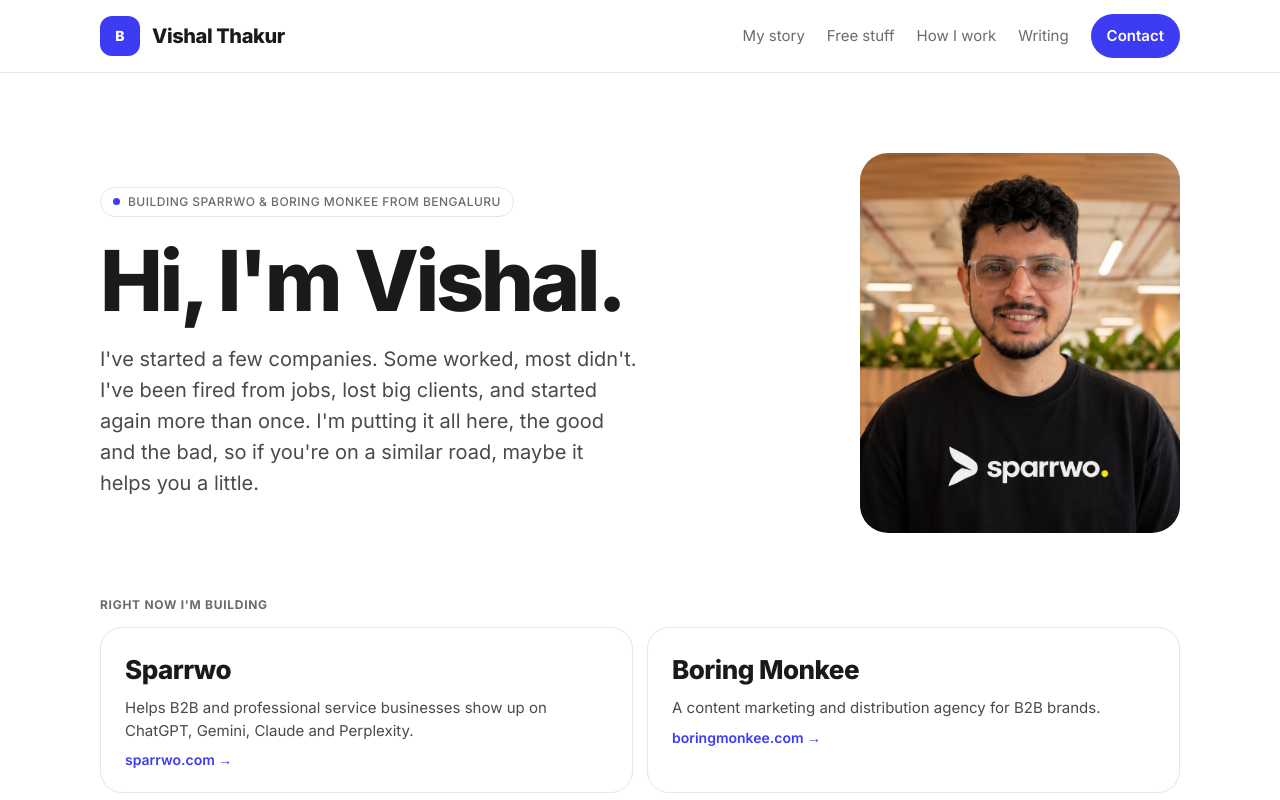
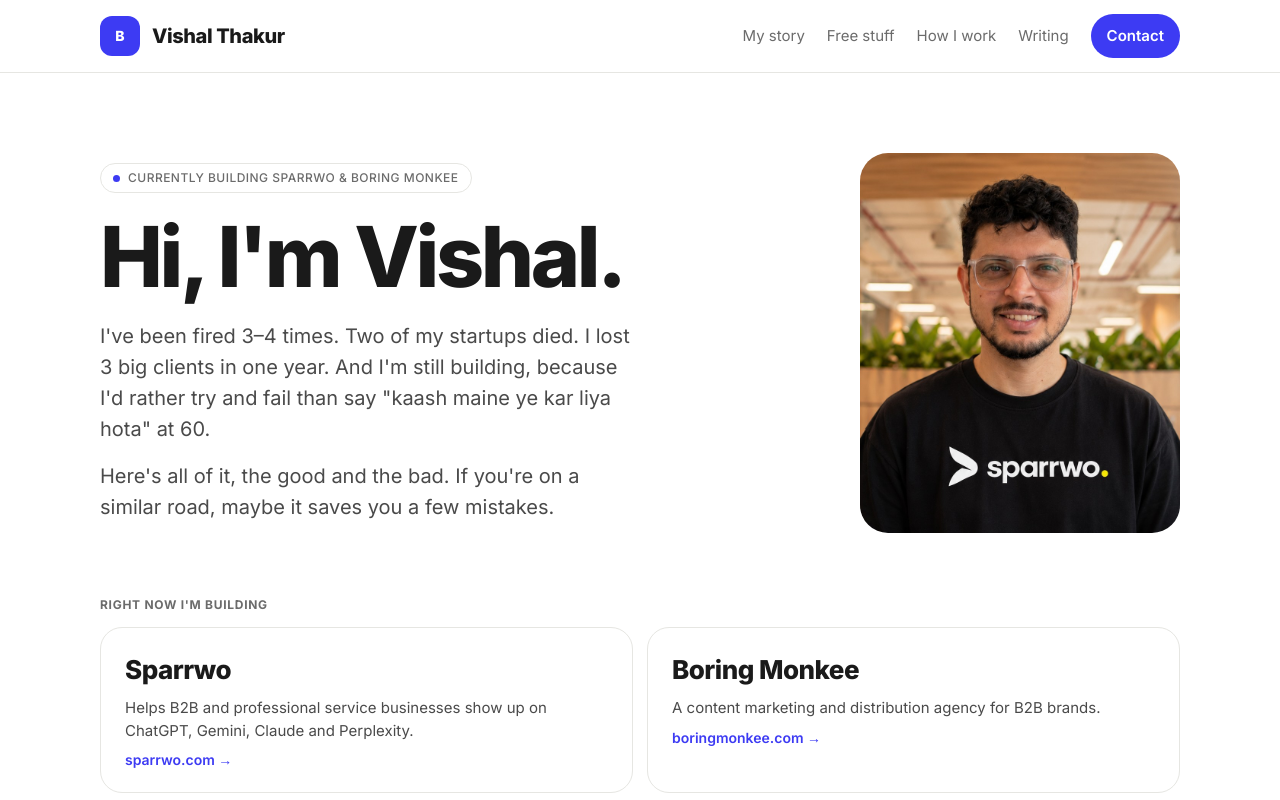
Before and after one commit to visbek/vishal-site, a Next.js app: page / in a window 1280 px wide. Shown: the top 800 px of the page. Built offline with nearby package versions, Linux system fonts and the light colour scheme; no server answers.

Commit message:
Update home intro and tag
Co-Authored-By: Claude Sonnet 5.5 <noreply@anthropic.com>

```diff
--- a/app/page.tsx
+++ b/app/page.tsx
@@ -21,7 +21,13 @@ export default function HomePage() {
             <h1 className="m-0 text-[46px] font-extrabold leading-[0.98] tracking-[-0.04em] md:text-[84px] md:leading-[0.95]">
               {home.title}
             </h1>
-            <p className="m-0 text-[17px] leading-[1.55] text-body md:max-w-[540px] md:text-xl">{home.intro}</p>
+            <div className="flex flex-col gap-4">
+              {home.intro.map((text) => (
+                <p key={text} className="m-0 text-[17px] leading-[1.55] text-body md:max-w-[540px] md:text-xl">
+                  {text}
+                </p>
+              ))}
+            </div>
           </div>
           <Image
             src="/vishal.jpg"
--- a/content/site.ts
+++ b/content/site.ts
@@ -38,11 +38,13 @@ export const contact = {
 
 export const home = {
   description:
-    "I've started a few companies. Some worked, most didn't. I've been fired from jobs, lost big clients, and started again more than once.",
-  badge: "BUILDING SPARRWO & BORING MONKEE FROM BENGALURU",
+    "Vishal Thakur from Bengaluru. Fired 3–4 times, two startups closed, still building Sparrwo and Boring Monkee. The good and the bad, all here.",
+  badge: "CURRENTLY BUILDING SPARRWO & BORING MONKEE",
   title: "Hi, I'm Vishal.",
-  intro:
-    "I've started a few companies. Some worked, most didn't. I've been fired from jobs, lost big clients, and started again more than once. I'm putting it all here, the good and the bad, so if you're on a similar road, maybe it helps you a little.",
+  intro: [
+    `I've been fired 3–4 times. Two of my startups died. I lost 3 big clients in one year. And I'm still building, because I'd rather try and fail than say "kaash maine ye kar liya hota" at 60.`,
+    "Here's all of it, the good and the bad. If you're on a similar road, maybe it saves you a few mistakes.",
+  ],
   photoAlt: "Vishal Thakur",
   buildingHeading: "RIGHT NOW I'M BUILDING",
   building: [
```
